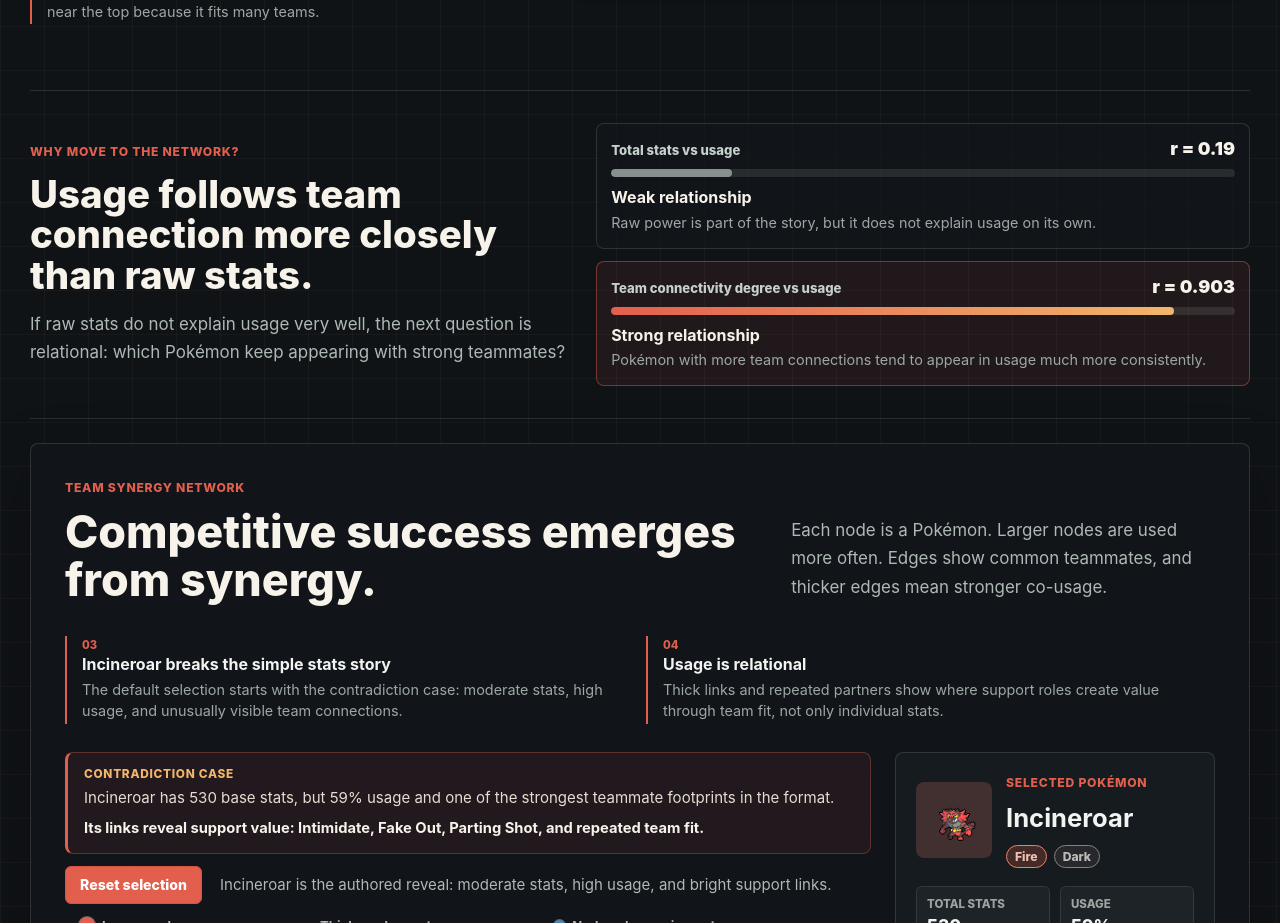
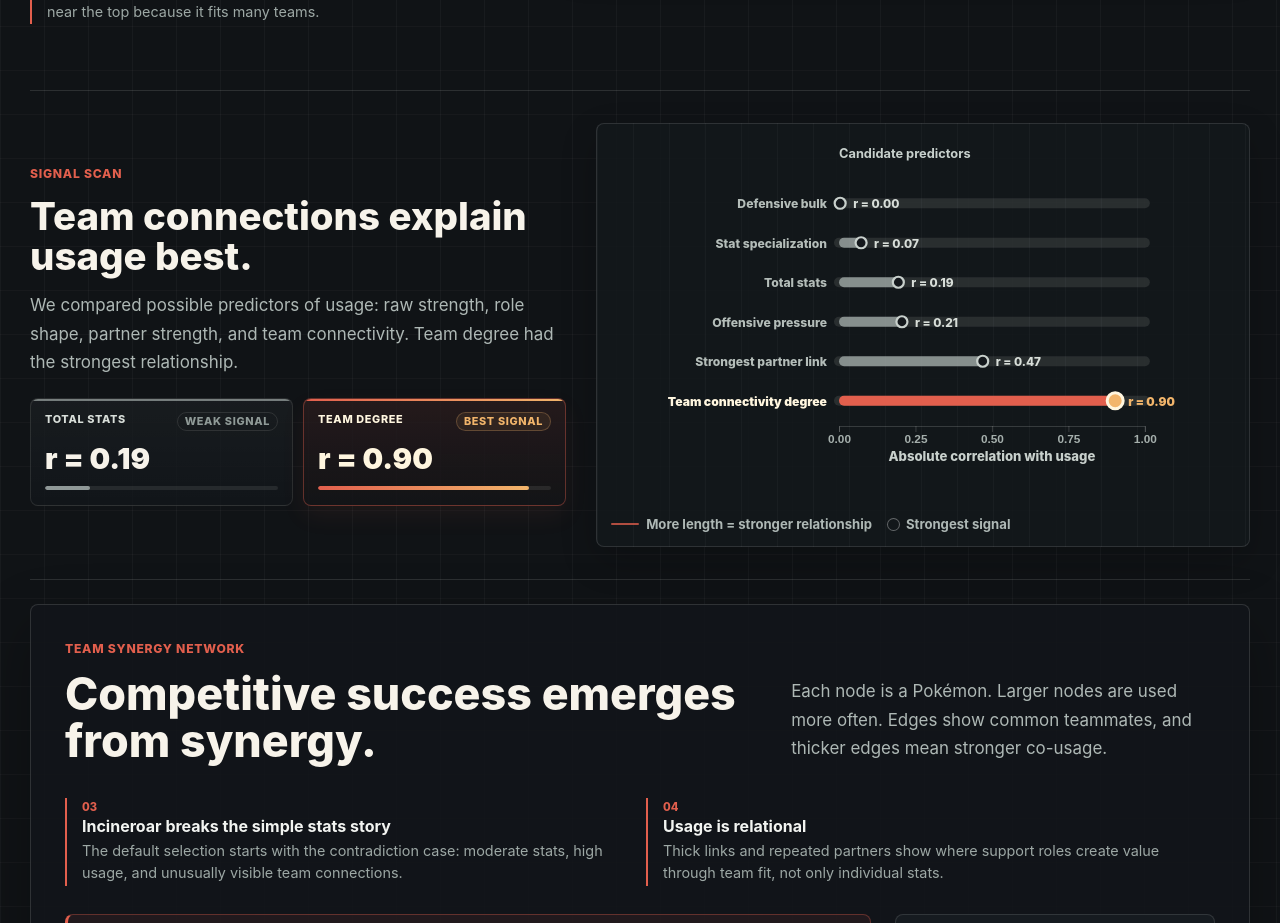
Before and after one commit to MaxCDX/ECS_163_final_team_13, a React (Vite) app: page / in a window 1280 px wide. Shown: the part 1294-2217 px from the top of the page. Built offline with nearby package versions, Linux system fonts and the light colour scheme.

Commit message:
Refine correlation section

```diff
--- a/src/App.jsx
+++ b/src/App.jsx
@@ -65,6 +65,41 @@ const formatCorrelation = d3.format(".2f");
 const STORY_STATS_USAGE_CORRELATION = 0.194;
 const STORY_CONNECTIVITY_USAGE_CORRELATION = 0.903;
 const INCINEROAR_REVEAL_NAME = "Incineroar";
+const CORRELATION_SCAN_SIGNALS = [
+  {
+    id: "defensive",
+    label: "Defensive bulk",
+    accessor: (d) => d.defensiveScore,
+  },
+  {
+    id: "specialization",
+    label: "Stat specialization",
+    accessor: (d) => d.statSpecialization,
+  },
+  {
+    id: "stats",
+    label: "Total stats",
+    accessor: (d) => d.Total,
+    storyValue: STORY_STATS_USAGE_CORRELATION,
+  },
+  {
+    id: "offense",
+    label: "Offensive pressure",
+    accessor: (d) => d.offensiveScore,
+  },
+  {
+    id: "topPartner",
+    label: "Strongest partner link",
+    accessor: (d) => d.maxTeammateLink,
+  },
+  {
+    id: "connectivity",
+    label: "Team connectivity degree",
+    accessor: (d) => d.degree,
+    storyValue: STORY_CONNECTIVITY_USAGE_CORRELATION,
+    isWinner: true,
+  },
+];
 const STORY_STEPS = [
   {
     id: "assumption",
@@ -222,7 +257,7 @@ function useElementWidth() {
 }
 
 function addNetworkMetrics(pokemon, edges) {
-  const metrics = new Map(pokemon.map((d) => [d.Name, { degree: 0, weightedDegree: 0 }]));
+  const metrics = new Map(pokemon.map((d) => [d.Name, { degree: 0, weightedDegree: 0, maxTeammateLink: 0 }]));
 
   for (const edge of edges) {
     const source = metrics.get(edge.source);
@@ -232,11 +267,18 @@ function addNetworkMetrics(pokemon, edges) {
     target.degree += 1;
     source.weightedDegree += edge.coUsagePercent;
     target.weightedDegree += edge.coUsagePercent;
+    source.maxTeammateLink = Math.max(source.maxTeammateLink, edge.coUsagePercent);
+    target.maxTeammateLink = Math.max(target.maxTeammateLink, edge.coUsagePercent);
   }
 
   return pokemon.map((d) => {
-    const metric = metrics.get(d.Name) || { degree: 0, weightedDegree: 0 };
-    return { ...d, degree: metric.degree, weightedDegree: metric.weightedDegree };
+    const metric = metrics.get(d.Name) || { degree: 0, weightedDegree: 0, maxTeammateLink: 0 };
+    return {
+      ...d,
+      degree: metric.degree,
+      weightedDegree: metric.weightedDegree,
+      maxTeammateLink: metric.maxTeammateLink,
+    };
   });
 }
 
@@ -328,15 +370,16 @@ function shortEvidenceLabel(label) {
 }
 
 function pearsonCorrelation(data, getX, getY) {
-  if (data.length < 2) return 0;
-
-  const xMean = d3.mean(data, getX);
-  const yMean = d3.mean(data, getY);
+  const cleanData = data.filter((d) => Number.isFinite(getX(d)) && Number.isFinite(getY(d)));
+  if (cleanData.length < 2) return 0;
+
+  const xMean = d3.mean(cleanData, getX);
+  const yMean = d3.mean(cleanData, getY);
   let numerator = 0;
   let xTotal = 0;
   let yTotal = 0;
 
-  for (const d of data) {
+  for (const d of cleanData) {
     const xDelta = getX(d) - xMean;
     const yDelta = getY(d) - yMean;
     numerator += xDelta * yDelta;
@@ -344,7 +387,22 @@ function pearsonCorrelation(data, getX, getY) {
     yTotal += yDelta * yDelta;
   }
 
-  return numerator / Math.sqrt(xTotal * yTotal);
+  const denominator = Math.sqrt(xTotal * yTotal);
+  return denominator ? numerator / denominator : 0;
+}
+
+function buildCorrelationScanRows(pokemon) {
+  const data = pokemon.filter((d) => d.hasUsageData && usageValue(d) > 0);
+  return CORRELATION_SCAN_SIGNALS.map((signal) => {
+    const computedValue = pearsonCorrelation(data, signal.accessor, usageValue);
+    const value = signal.storyValue ?? computedValue;
+    return {
+      ...signal,
+      computedValue,
+      value,
+      strength: Math.abs(value),
+    };
+  }).sort((a, b) => d3.ascending(a.strength, b.strength));
 }
 
 function rankedPickerOptions(pokemon, query, mode) {
@@ -721,51 +779,178 @@ function StoryStepper({ activeStep, onStep }) {
   );
 }
 
-function ConnectivityBridge() {
-  const metrics = [
+function CorrelationScanChart({ rows }) {
+  const [containerRef, width] = useElementWidth();
+
+  useEffect(() => {
+    if (!width || !rows.length) return undefined;
+
+    const rowHeight = 42;
+    const height = 74 + rows.length * rowHeight;
+    const margin = { top: 40, right: width < 560 ? 48 : 90, bottom: 38, left: width < 560 ? 124 : 228 };
+    const root = d3.select(containerRef.current);
+    root.selectAll("*").remove();
+
+    const svg = root
+      .append("svg")
+      .attr("viewBox", `0 0 ${width} ${height}`)
+      .attr("width", "100%")
+      .attr("height", height);
+
+    const x = d3.scaleLinear().domain([0, 1]).range([margin.left, width - margin.right]);
+    const y = d3
+      .scaleBand()
+      .domain(rows.map((d) => d.label))
+      .range([margin.top, height - margin.bottom])
+      .padding(0.28);
+
+    svg
+      .append("g")
+      .attr("class", "axis correlation-axis")
+      .attr("transform", `translate(0,${height - margin.bottom})`)
+      .call(d3.axisBottom(x).tickValues([0, 0.25, 0.5, 0.75, 1]).tickFormat((d) => d3.format(".2f")(d)));
+
+    svg
+      .append("text")
+      .attr("class", "axis-label")
+      .attr("x", (margin.left + width - margin.right) / 2)
+      .attr("y", height - 3)
+      .attr("text-anchor", "middle")
+      .text("Absolute correlation with usage");
+
+    const row = svg.append("g").selectAll("g").data(rows).join("g").attr("transform", (d) => `translate(0,${y(d.label)})`);
+
+    row
+      .append("line")
+      .attr("class", "correlation-track")
+      .attr("x1", margin.left)
+      .attr("x2", width - margin.right)
+      .attr("y1", y.bandwidth() / 2)
+      .attr("y2", y.bandwidth() / 2);
+
+    row
+      .append("rect")
+      .attr("class", (d) => `correlation-bar${d.isWinner ? " is-winner" : ""}`)
+      .attr("x", margin.left)
+      .attr("y", y.bandwidth() / 2 - 5)
+      .attr("rx", 5)
+      .attr("width", 0)
+      .attr("height", 10)
+      .transition()
+      .duration(620)
+      .delay((d, index) => index * 45)
+      .attr("width", (d) => Math.max(2, x(d.strength) - margin.left));
+
+    row
+      .append("circle")
+      .attr("class", (d) => `correlation-dot${d.isWinner ? " is-winner" : ""}`)
+      .attr("cx", (d) => x(d.strength))
+      .attr("cy", y.bandwidth() / 2)
+      .attr("r", (d) => (d.isWinner ? 8 : 5.5));
+
+    row
+      .append("text")
+      .attr("class", (d) => `correlation-label${d.isWinner ? " is-winner" : ""}`)
+      .attr("x", margin.left - 12)
+      .attr("y", y.bandwidth() / 2 + 5)
+      .attr("text-anchor", "end")
+      .text((d) => {
+        if (width >= 560) return d.label;
+        if (d.id === "connectivity") return "Team degree";
+        if (d.id === "topPartner") return "Top partner";
+        if (d.id === "offense") return "Offense";
+        if (d.id === "stats") return "Stats total";
+        if (d.id === "specialization") return "Specialization";
+        if (d.id === "defensive") return "Bulk";
+        return d.label;
+      });
+
+    row
+      .append("text")
+      .attr("class", (d) => `correlation-value${d.isWinner ? " is-winner" : ""}`)
+      .attr("x", (d) => Math.min(width - 4, x(d.strength) + 13))
+      .attr("y", y.bandwidth() / 2 + 5)
+      .text((d) => `r = ${formatCorrelation(d.value)}`);
+
+    svg
+      .append("text")
+      .attr("class", "chart-note")
+      .attr("x", margin.left)
+      .attr("y", 20)
+      .text("Candidate predictors");
+
+    return () => root.selectAll("*").remove();
+  }, [containerRef, rows, width]);
+
+  return <div ref={containerRef} className="correlation-scan-chart" aria-label="Correlation scan chart" />;
+}
+
+function CorrelationScanLegend() {
+  return (
+    <div className="encoding-legend correlation-legend" aria-label="Correlation scan legend">
+      <span>
+        <i className="legend-line legend-line-correlation" />
+        More length = stronger relationship
+      </span>
+      <span>
+        <i className="legend-dot legend-dot-winner" />
+        Strongest signal
+      </span>
+    </div>
+  );
+}
+
+function ConnectivityBridge({ pokemon }) {
+  const rows = useMemo(() => buildCorrelationScanRows(pokemon), [pokemon]);
+  const winner = rows.find((row) => row.isWinner);
+  const statsRow = rows.find((row) => row.id === "stats");
+  const summaryMetrics = [
     {
-      label: "Total stats vs usage",
-      value: STORY_STATS_USAGE_CORRELATION,
-      display: "0.19",
-      strength: "Weak relationship",
-      body: "Raw power is part of the story, but it does not explain usage on its own.",
-      tone: "weak",
+      label: "Total stats",
+      value: statsRow?.value || STORY_STATS_USAGE_CORRELATION,
+      note: "Weak signal",
+      tone: "baseline",
     },
     {
-      label: "Team connectivity degree vs usage",
-      value: STORY_CONNECTIVITY_USAGE_CORRELATION,
-      display: "0.903",
-      strength: "Strong relationship",
-      body: "Pokémon with more team connections tend to appear in usage much more consistently.",
-      tone: "strong",
+      label: "Team degree",
+      value: winner?.value || STORY_CONNECTIVITY_USAGE_CORRELATION,
+      note: "Best signal",
+      tone: "winner",
     },
   ];
 
   return (
     <section className="connectivity-bridge" aria-labelledby="connectivity-bridge-title">
       <div className="bridge-copy">
-        <p className="section-label">Why move to the network?</p>
-        <h2 id="connectivity-bridge-title">Usage follows team connection more closely than raw stats.</h2>
+        <p className="section-label">Signal scan</p>
+        <h2 id="connectivity-bridge-title">Team connections explain usage best.</h2>
         <p>
-          If raw stats do not explain usage very well, the next question is relational: which Pokémon keep appearing
-          with strong teammates?
+          We compared possible predictors of usage: raw strength, role shape, partner strength, and team connectivity.
+          Team degree had the strongest relationship.
         </p>
+        <div className="bridge-summary" aria-label="Correlation scan summary">
+          {summaryMetrics.map((metric) => (
+            <div
+              className={`bridge-summary-card is-${metric.tone}`}
+              key={metric.label}
+              style={{ "--summary-width": `${Math.abs(metric.value) * 100}%` }}
+            >
+              <div className="bridge-summary-card-header">
+                <span>{metric.label}</span>
+                <em>{metric.note}</em>
+              </div>
+              <strong>r = {formatCorrelation(metric.value)}</strong>
+              <i className="bridge-summary-meter" aria-hidden="true">
+                <b />
+              </i>
+            </div>
+          ))}
+        </div>
       </div>
 
-      <div className="bridge-metrics" aria-label="Correlation comparison">
-        {metrics.map((metric) => (
-          <article className={`bridge-metric is-${metric.tone}`} key={metric.label}>
-            <div className="bridge-metric-header">
-              <span>{metric.label}</span>
-              <strong>r = {metric.display}</strong>
-            </div>
-            <div className="bridge-meter" aria-hidden="true">
-              <span className="bridge-meter-fill" style={{ "--metric-width": `${metric.value * 100}%` }} />
-            </div>
-            <h3>{metric.strength}</h3>
-            <p>{metric.body}</p>
-          </article>
-        ))}
+      <div className="correlation-scan-panel">
+        <CorrelationScanChart rows={rows} />
+        <CorrelationScanLegend />
       </div>
     </section>
   );
@@ -1476,7 +1661,7 @@ export default function App() {
         />
       </section>
 
-      <ConnectivityBridge />
+      <ConnectivityBridge pokemon={enrichedPokemon} />
 
       <section className="network-section" aria-labelledby="network-title">
         <div className="network-intro">
--- a/src/styles.css
+++ b/src/styles.css
@@ -394,75 +394,204 @@ p {
   margin-bottom: 0;
 }
 
-.bridge-metrics {
-  display: grid;
-  gap: 12px;
-}
-
-.bridge-metric {
-  border: 1px solid rgba(244, 240, 232, 0.13);
-  border-radius: 8px;
-  padding: 14px;
-  background: rgba(18, 23, 29, 0.62);
-}
-
-.bridge-metric.is-strong {
-  border-color: rgba(226, 95, 77, 0.45);
-  background: rgba(226, 95, 77, 0.08);
-}
-
-.bridge-metric-header {
+.bridge-summary {
+  display: grid;
+  grid-template-columns: repeat(2, minmax(0, 1fr));
+  gap: 10px;
+  margin-top: 22px;
+}
+
+.bridge-summary-card {
+  display: grid;
+  gap: 9px;
+  position: relative;
+  overflow: hidden;
+  min-height: 108px;
+  border: 1px solid rgba(244, 240, 232, 0.1);
+  border-radius: 8px;
+  padding: 13px 14px 12px;
+  background:
+    linear-gradient(180deg, rgba(255, 255, 255, 0.038), rgba(255, 255, 255, 0.01)),
+    rgba(15, 19, 23, 0.76);
+  box-shadow: inset 0 1px 0 rgba(255, 255, 255, 0.035);
+}
+
+.bridge-summary-card::before {
+  position: absolute;
+  inset: 0 0 auto;
+  height: 2px;
+  background: rgba(174, 184, 181, 0.62);
+  content: "";
+}
+
+.bridge-summary-card-header {
   display: flex;
   justify-content: space-between;
-  gap: 16px;
-  align-items: baseline;
-  margin-bottom: 10px;
-}
-
-.bridge-metric-header span {
-  color: #c6d0cc;
-  font-size: 0.82rem;
-  font-weight: 820;
-}
-
-.bridge-metric-header strong {
+  gap: 12px;
+  align-items: flex-start;
+  min-width: 0;
+}
+
+.bridge-summary-card span,
+.bridge-summary-card em {
+  color: #d8ded9;
+  font-size: 0.68rem;
+  font-weight: 850;
+  letter-spacing: 0.06em;
+  text-transform: uppercase;
+}
+
+.bridge-summary-card span {
+  min-width: 0;
+  overflow-wrap: anywhere;
+}
+
+.bridge-summary-card em {
+  border: 1px solid rgba(244, 240, 232, 0.11);
+  border-radius: 999px;
+  padding: 3px 7px;
+  color: #8f9a97;
+  font-style: normal;
+  line-height: 1;
+  white-space: nowrap;
+}
+
+.bridge-summary-card strong {
   color: #f7f3ea;
-  font-size: 1.12rem;
-  font-weight: 860;
-  white-space: nowrap;
-}
-
-.bridge-meter {
-  height: 8px;
-  margin-bottom: 12px;
+  font-size: clamp(1.36rem, 2.35vw, 1.82rem);
+  line-height: 1;
+  font-weight: 900;
+}
+
+.bridge-summary-meter {
+  display: block;
+  height: 4px;
   border-radius: 999px;
-  background: rgba(244, 240, 232, 0.1);
+  background: rgba(244, 240, 232, 0.09);
   overflow: hidden;
 }
 
-.bridge-meter-fill {
+.bridge-summary-meter b {
   display: block;
-  width: var(--metric-width);
+  width: var(--summary-width);
   height: 100%;
   border-radius: inherit;
-  background: rgba(174, 184, 181, 0.72);
-}
-
-.bridge-metric.is-strong .bridge-meter-fill {
+  background: rgba(174, 184, 181, 0.78);
+}
+
+.bridge-summary-card.is-winner {
+  border-color: rgba(226, 95, 77, 0.38);
+  background:
+    linear-gradient(180deg, rgba(226, 95, 77, 0.105), rgba(226, 95, 77, 0.02)),
+    rgba(15, 19, 23, 0.78);
+  box-shadow:
+    inset 0 1px 0 rgba(255, 255, 255, 0.04),
+    0 10px 24px rgba(226, 95, 77, 0.07);
+}
+
+.bridge-summary-card.is-winner::before {
   background: linear-gradient(90deg, #e25f4d, #f2b56b);
 }
 
-.bridge-metric h3 {
-  margin-bottom: 5px;
-  color: #f7f3ea;
-  font-size: 1rem;
-}
-
-.bridge-metric p {
-  margin-bottom: 0;
-  color: #9da8a5;
-  font-size: 0.9rem;
-  line-height: 1.5;
+.bridge-summary-card.is-winner span,
+.bridge-summary-card.is-winner strong {
+  color: #fff6df;
+}
+
+.bridge-summary-card.is-winner em,
+.bridge-summary-card.is-winner .bridge-summary-meter b {
+  color: #f2b56b;
+  background: linear-gradient(90deg, #e25f4d, #f2b56b);
+}
+
+.bridge-summary-card.is-winner em {
+  border-color: rgba(242, 181, 107, 0.26);
+  background: rgba(242, 181, 107, 0.08);
+}
+
+.correlation-scan-panel {
+  min-width: 0;
+  border: 1px solid rgba(242, 244, 241, 0.12);
+  border-radius: 8px;
+  padding: 14px 14px 12px;
+  background:
+    linear-gradient(90deg, rgba(255, 255, 255, 0.032) 1px, transparent 1px),
+    rgba(20, 24, 28, 0.84);
+  background-size: 36px 36px;
+  box-shadow: 0 14px 36px rgba(0, 0, 0, 0.2);
+}
+
+.correlation-scan-chart {
+  min-height: 364px;
+}
+
+.correlation-axis .domain {
+  stroke: rgba(242, 244, 241, 0.16);
+}
+
+.correlation-track {
+  stroke: rgba(244, 240, 232, 0.1);
+  stroke-linecap: round;
+  stroke-width: 10;
+}
+
+.correlation-bar {
+  fill: rgba(174, 184, 181, 0.7);
+}
+
+.correlation-bar.is-winner {
+  fill: #e25f4d;
+}
+
+.correlation-dot {
+  fill: #14181c;
+  stroke: #c8d0cc;
+  stroke-width: 2.2;
+}
+
+.correlation-dot.is-winner {
+  fill: #f2b56b;
+  stroke: #fff6df;
+  stroke-width: 3;
+}
+
+.correlation-label {
+  fill: #b4bdb9;
+  font-size: 0.76rem;
+  font-weight: 820;
+}
+
+.correlation-label.is-winner {
+  fill: #fff6df;
+  font-weight: 900;
+}
+
+.correlation-value {
+  fill: #d8ded9;
+  font-size: 0.74rem;
+  font-weight: 830;
+}
+
+.correlation-value.is-winner {
+  fill: #f2b56b;
+  font-weight: 900;
+}
+
+.correlation-legend {
+  margin-top: 0;
+}
+
+.legend-line-correlation {
+  border-color: rgba(174, 184, 181, 0.82);
+  border-top-width: 6px;
+  border-radius: 999px;
+}
+
+.legend-dot-winner {
+  background: #f2b56b;
+  box-shadow:
+    0 0 0 2px #e25f4d,
+    0 0 0 4px rgba(242, 181, 107, 0.18);
 }
 
 .pokemon-picker-section {
@@ -1473,6 +1602,10 @@ p {
     padding: 28px 0;
   }
 
+  .bridge-summary {
+    grid-template-columns: 1fr;
+  }
+
   .network-section {
     margin-top: 0;
   }
```
